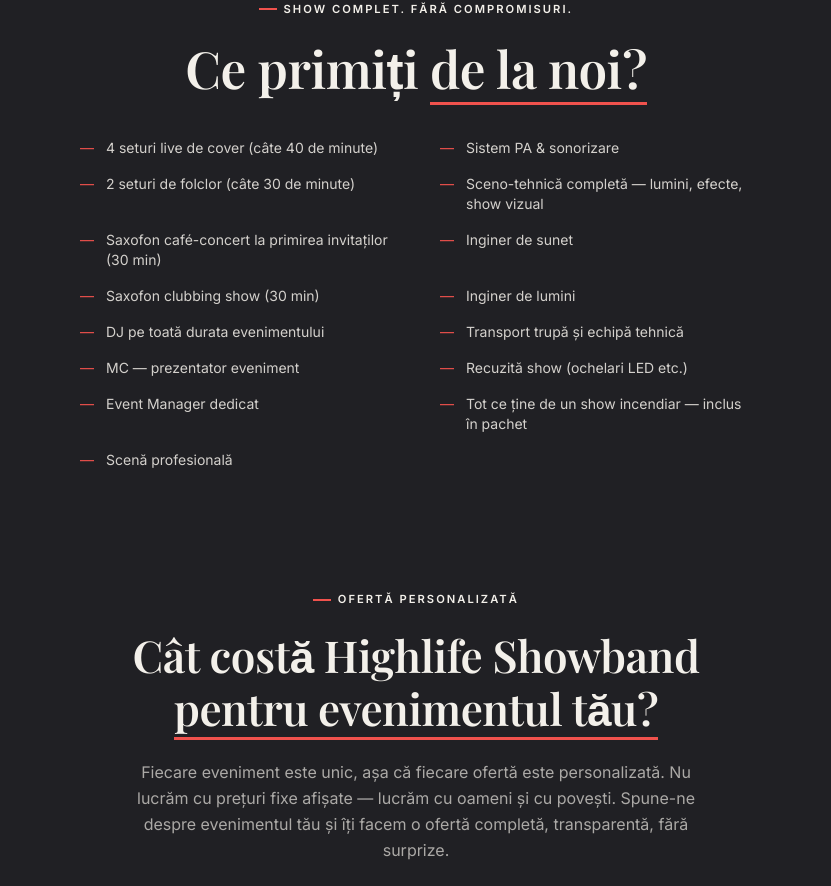
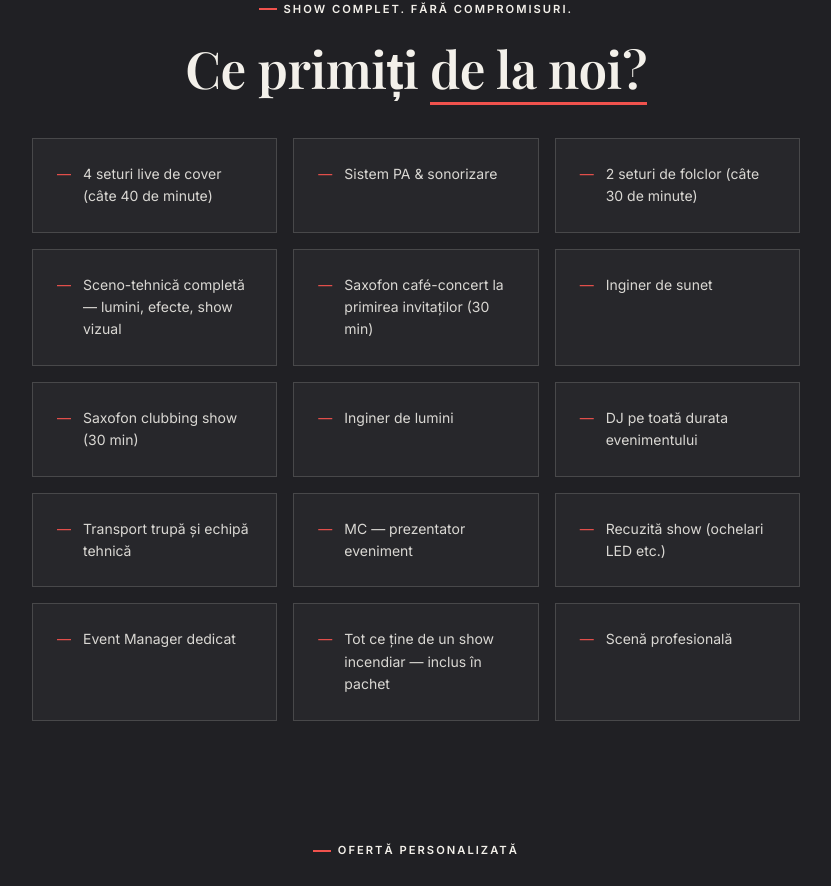
Before and after one commit to NovaMusicHUB/highlife-showband, a Next.js app: page / in a window 1280 px wide. Shown: the part 4915-5801 px from the top of the page, without its empty margins (224-1055 px from the left). Built offline with nearby package versions, Linux system fonts and the light colour scheme.

Commit message:
Frame the 'Ce primiti de la noi?' features in boxes (3-column grid on desktop)

```diff
--- a/app/components/Packages.tsx
+++ b/app/components/Packages.tsx
@@ -6,7 +6,15 @@
 
 function Feature({ text }: { text: string }) {
   return (
-    <li className="flex items-start gap-3 font-body text-sm" style={{ color: "rgba(243, 240, 234,0.85)" }}>
+    <li
+      className="flex items-start gap-3 font-body text-sm p-5 lg:p-6"
+      style={{
+        color: "rgba(243, 240, 234,0.88)",
+        border: "1px solid rgba(243, 240, 234,0.16)",
+        background: "rgba(243, 240, 234,0.03)",
+        lineHeight: 1.6,
+      }}
+    >
       <span aria-hidden="true" style={{ color: "#f0524d", flexShrink: 0 }}>
         —
       </span>
@@ -49,7 +57,7 @@
             Ce primiți <em className="text-accent not-italic">de la noi?</em>
           </h2>
 
-          <ul className="grid sm:grid-cols-2 gap-x-12 gap-y-4 text-left max-w-2xl mx-auto">
+          <ul className="grid sm:grid-cols-2 lg:grid-cols-3 gap-3 lg:gap-4 text-left max-w-5xl mx-auto">
             <Feature text="4 seturi live de cover (câte 40 de minute)" />
             <Feature text="Sistem PA & sonorizare" />
             <Feature text="2 seturi de folclor (câte 30 de minute)" />
```
